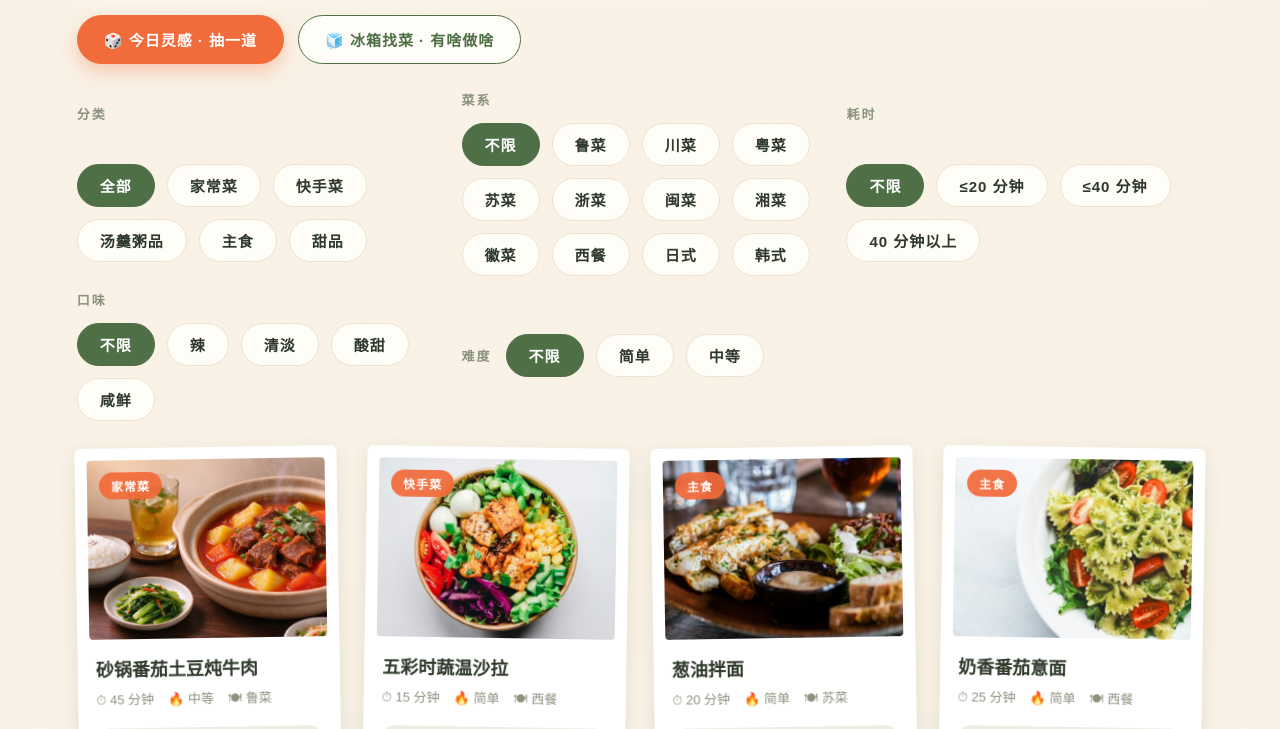
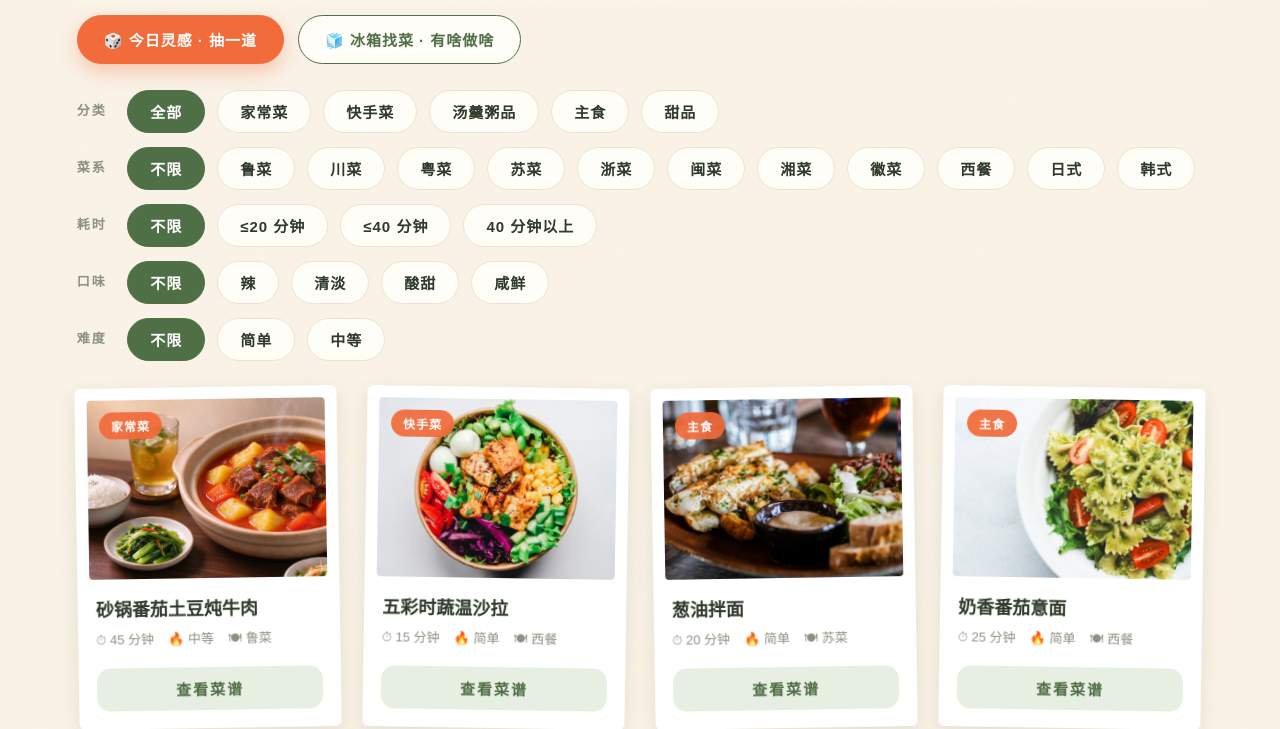
Before and after one commit to 01sunflower10/cooking-game, a plain HTML site: page index.html in a window 1280 px wide. Both pictures are taken after a click on the button "开始使用". Shown: the part 71-800 px from the top of the page. Drawn offline with Linux system fonts and the light colour scheme.

Commit message:
style: 筛选器改单列布局并对齐标签列
- 五行筛选纵向排列，取消两列 grid 造成的起始高度不齐
- 标签固定宽度，各行 chips 左边缘垂直对齐

```diff
--- a/css/style.css
+++ b/css/style.css
@@ -426,11 +426,11 @@ body {
   color: #fff;
 }
 
-/* 筛选器（分类 + 菜系，均可选） */
+/* 筛选器（分类/菜系/耗时/口味/难度，单列对齐） */
 .recipes__filters {
-  display: grid;
-  grid-template-columns: repeat(auto-fit, minmax(330px, 1fr));
-  gap: 14px 28px;
+  display: flex;
+  flex-direction: column;
+  gap: 14px;
   padding: 6px 0 26px;
 }
 
@@ -463,16 +463,18 @@ body {
 .tool-btn--primary:hover { box-shadow: 0 10px 22px rgba(242, 107, 58, 0.4); }
 .filter-group {
   display: flex;
-  align-items: center;
+  align-items: flex-start;
   flex-wrap: wrap;
   gap: 14px;
 }
 .filter-label {
   flex: none;
+  width: 2.8em;
   font-size: 13px;
   font-weight: 700;
   letter-spacing: 2px;
   color: var(--muted);
+  line-height: 41px; /* 与 chips 首行等高，文字垂直居中 */
 }
 .recipes__cats {
   display: flex;
```
